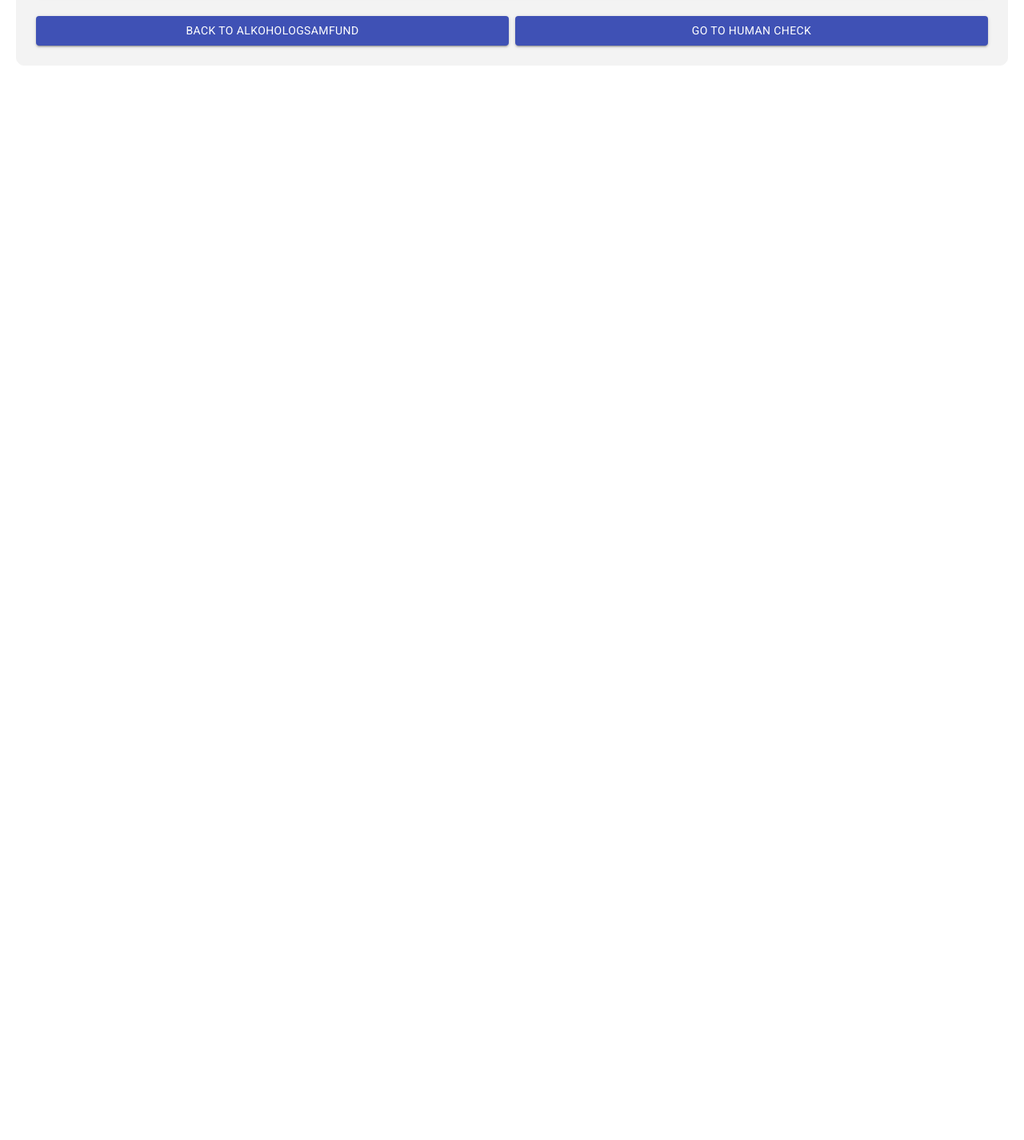
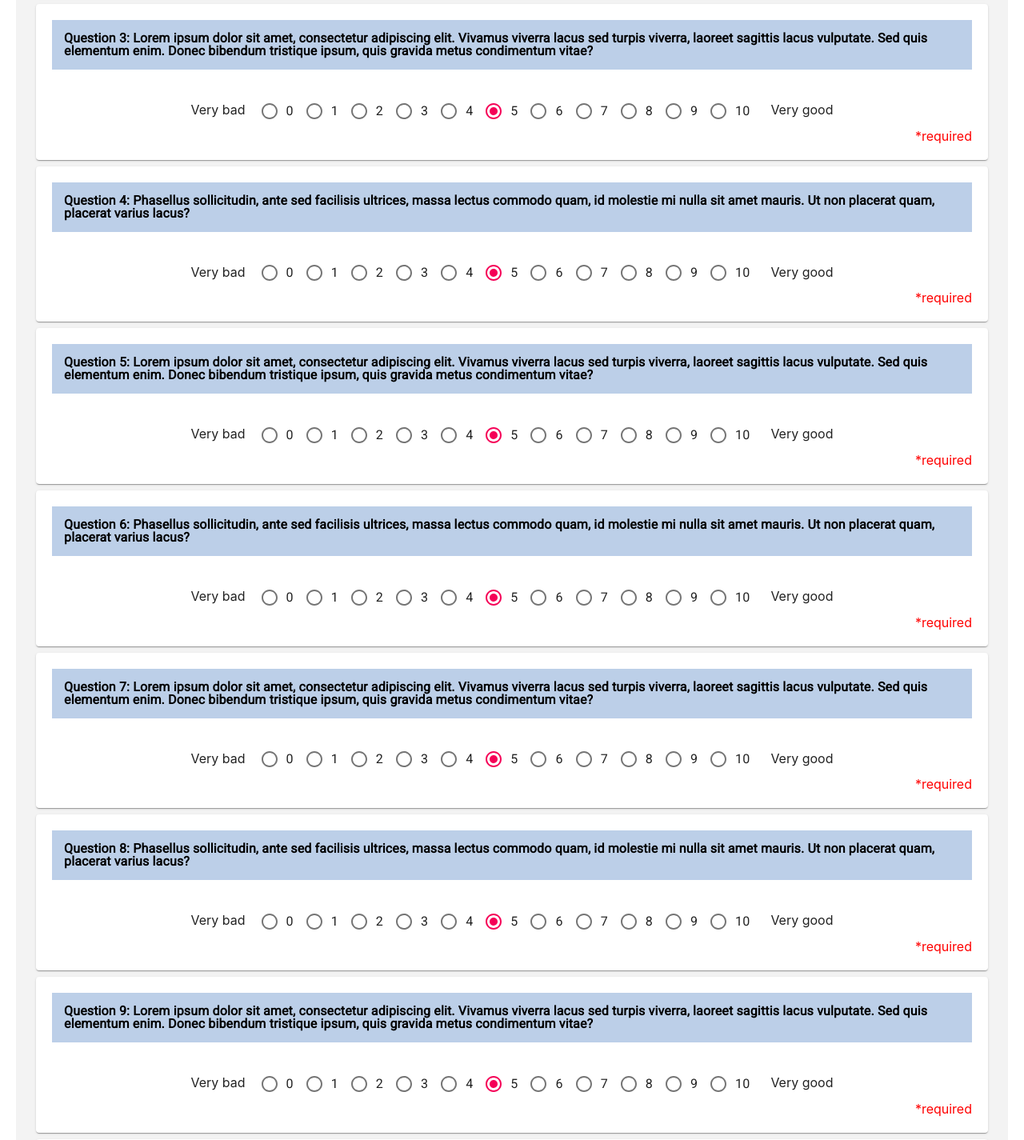
Before and after one commit to rubenbaskaran/ReactSurveyWebsite, a React (Create React App) app: page / in a window 1280 px wide. Shown: the part 667-2092 px from the top of the page at 80% size. Before the commit the page ends 800 px from the top, so only its background shows below. Built offline with nearby package versions, Linux system fonts and the light colour scheme.

Commit message:
added dummy questions

```diff
--- a/src/components/introduction/index.js
+++ b/src/components/introduction/index.js
@@ -54,6 +54,30 @@ function Introduction() {
           <Grid item xs={12}>
             <RatingScale question="Question 2: Phasellus sollicitudin, ante sed facilisis ultrices, massa lectus commodo quam, id molestie mi nulla sit amet mauris. Ut non placerat quam, placerat varius lacus?" />
           </Grid>
+          <Grid item xs={12}>
+            <RatingScale question="Question 3: Lorem ipsum dolor sit amet, consectetur adipiscing elit. Vivamus viverra lacus sed turpis viverra, laoreet sagittis lacus vulputate. Sed quis elementum enim. Donec bibendum tristique ipsum, quis gravida metus condimentum vitae?" />
+          </Grid>
+          <Grid item xs={12}>
+            <RatingScale question="Question 4: Phasellus sollicitudin, ante sed facilisis ultrices, massa lectus commodo quam, id molestie mi nulla sit amet mauris. Ut non placerat quam, placerat varius lacus?" />
+          </Grid>
+          <Grid item xs={12}>
+            <RatingScale question="Question 5: Lorem ipsum dolor sit amet, consectetur adipiscing elit. Vivamus viverra lacus sed turpis viverra, laoreet sagittis lacus vulputate. Sed quis elementum enim. Donec bibendum tristique ipsum, quis gravida metus condimentum vitae?" />
+          </Grid>
+          <Grid item xs={12}>
+            <RatingScale question="Question 6: Phasellus sollicitudin, ante sed facilisis ultrices, massa lectus commodo quam, id molestie mi nulla sit amet mauris. Ut non placerat quam, placerat varius lacus?" />
+          </Grid>
+          <Grid item xs={12}>
+            <RatingScale question="Question 7: Lorem ipsum dolor sit amet, consectetur adipiscing elit. Vivamus viverra lacus sed turpis viverra, laoreet sagittis lacus vulputate. Sed quis elementum enim. Donec bibendum tristique ipsum, quis gravida metus condimentum vitae?" />
+          </Grid>
+          <Grid item xs={12}>
+            <RatingScale question="Question 8: Phasellus sollicitudin, ante sed facilisis ultrices, massa lectus commodo quam, id molestie mi nulla sit amet mauris. Ut non placerat quam, placerat varius lacus?" />
+          </Grid>
+          <Grid item xs={12}>
+            <RatingScale question="Question 9: Lorem ipsum dolor sit amet, consectetur adipiscing elit. Vivamus viverra lacus sed turpis viverra, laoreet sagittis lacus vulputate. Sed quis elementum enim. Donec bibendum tristique ipsum, quis gravida metus condimentum vitae?" />
+          </Grid>
+          <Grid item xs={12}>
+            <RatingScale question="Question 10: Phasellus sollicitudin, ante sed facilisis ultrices, massa lectus commodo quam, id molestie mi nulla sit amet mauris. Ut non placerat quam, placerat varius lacus?" />
+          </Grid>
           <Grid container item sm={6} xs={12} className={classes.childGrid}>
             <Button
               variant="contained"
```
